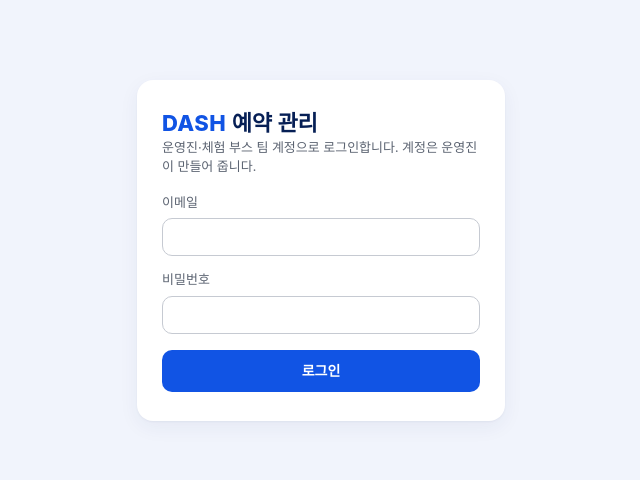
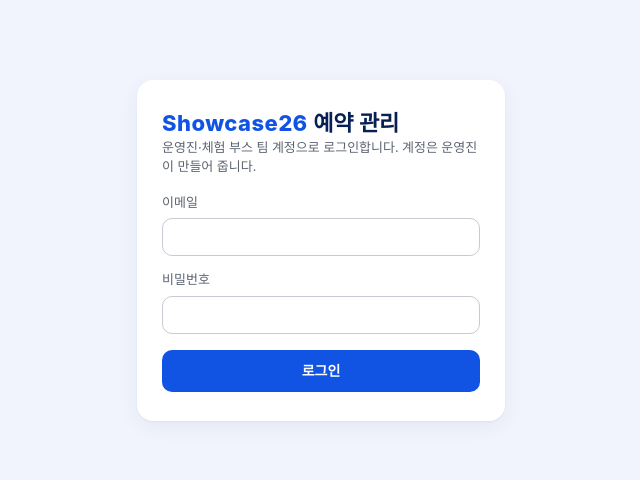
Before and after one commit to KhoraLee/dash, a plain HTML site: page index.html in a window 1280 px wide. Shown: the whole page, without its empty margins (319-959 px from the left). Drawn offline with Linux system fonts and the light colour scheme.

Commit message:
chore(admin): rename the page brand from DASH to Showcase26

```diff
--- a/index.html
+++ b/index.html
@@ -6,7 +6,7 @@
 <meta name="robots" content="noindex">
 <meta name="color-scheme" content="light dark">
 <meta name="referrer" content="no-referrer">
-<title>DASH 예약 관리</title>
+<title>Showcase26 예약 관리</title>
 <style>
   /* 색은 앱 디자인 시스템(brandBlue·neutralGray·typo·background) 값. 상태색(ok·warn·danger)만 이 화면 것. */
   :root {
@@ -566,7 +566,7 @@ function render() {
   if (keep) { const node = document.getElementById(keep); if (node) node.focus(); }
 }
 
-const brand = tag => h(tag, {}, h('span', { class: 'brand' }, 'DASH'), ' 예약 관리');
+const brand = tag => h(tag, {}, h('span', { class: 'brand' }, 'Showcase26'), ' 예약 관리');
 const OVERRIDE_NOTE = '주소의 api 값은 이 컴퓨터(localhost) 주소만 쓸 수 있습니다. 운영 서버에 연결했습니다.';
 
 function loadingView() {
```
